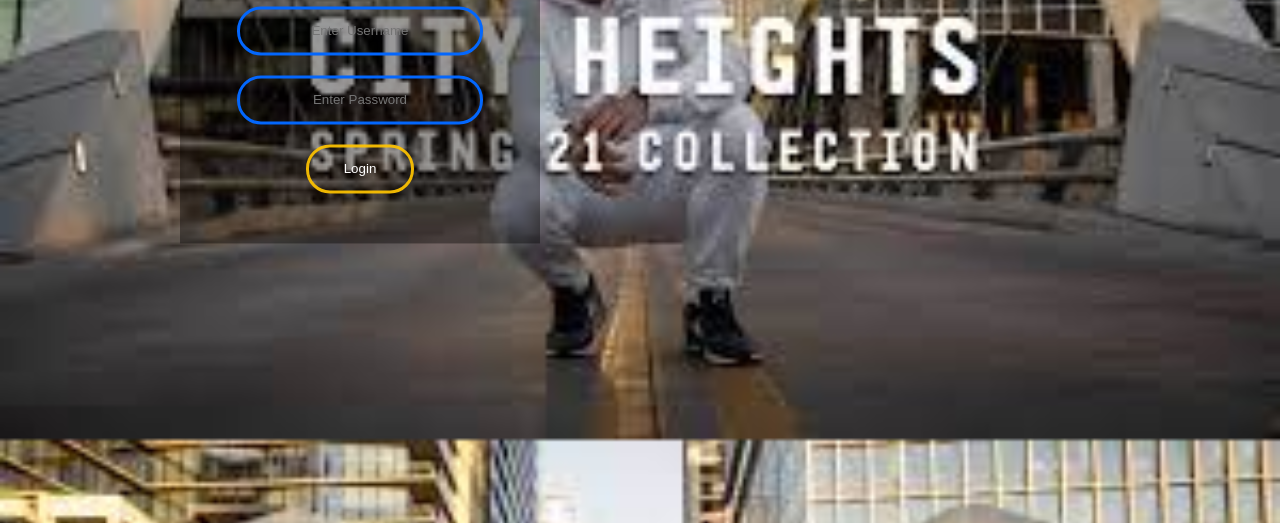
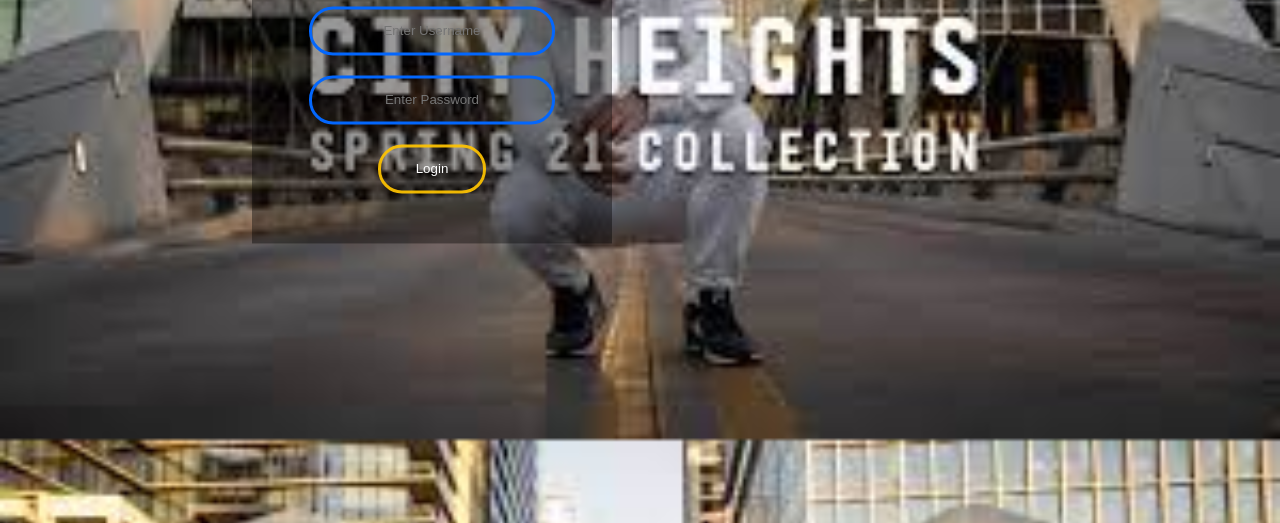
Before and after one commit to Grace-Jegede/image-search-kotlin-manyplatform, a plain HTML site: page index.html in a window 1280 px wide. Shown: the part 277-800 px from the top of the page. Drawn offline with Linux system fonts and the light colour scheme.

Commit message:
Update login.css

```diff
--- a/login.css
+++ b/login.css
@@ -15,7 +15,7 @@ body{
     padding:30px;
     bottom:50%;
     right:50%;
-    transform: translate(50%,50%);
+    transform: translate(70%,50%);
     background:rgba(0,0,0,0.4);
 text-align: center;
 
```
